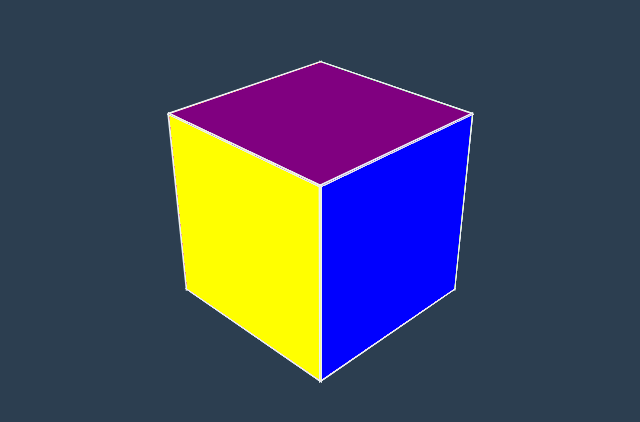
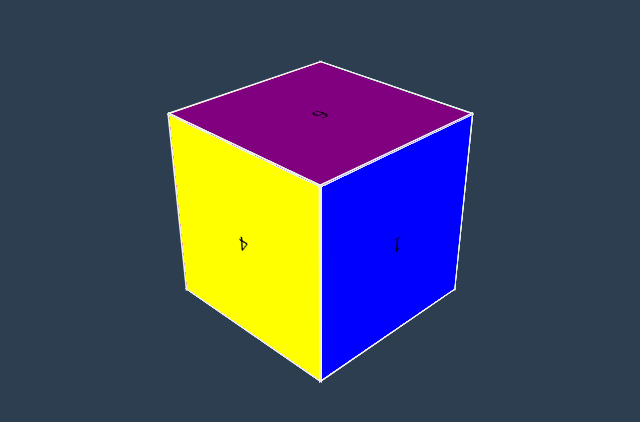
Before and after one commit to SangameshPK-2003/CSS-artwork-rotating-3D-cube, a plain HTML site: page index.html in a window 1280 px wide. Shown: the part 192-614 px from the top of the page, 318-958 px from the left. Drawn offline with Linux system fonts and the light colour scheme.

Commit message:
Update index.html

```diff
--- a/index.html
+++ b/index.html
@@ -9,12 +9,12 @@
 <body>
     <div class="container">
         <div class="cube" id="cube">
-            <div class="face front"></div>
-            <div class="face back"></div>
-            <div class="face left"></div>
-            <div class="face right"></div>
-            <div class="face top"></div>
-            <div class="face bottom"></div>
+            <div class="face front">1</div>
+            <div class="face back">2</div>
+            <div class="face left">3</div>
+            <div class="face right">4</div>
+            <div class="face top">5</div>
+            <div class="face bottom">6</div>
         </div>
     </div>
 
```
